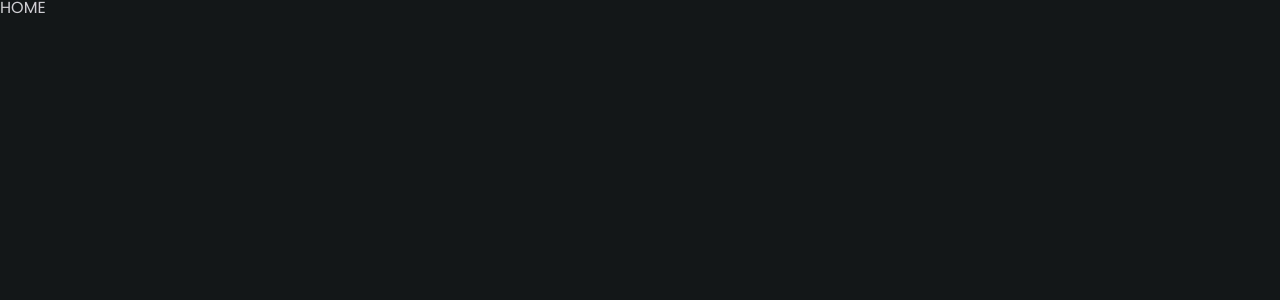
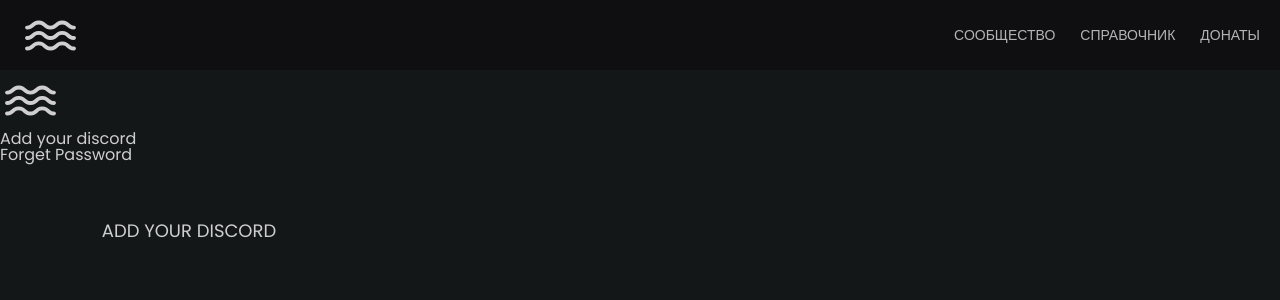
Before and after one commit to ClownsDev/ControllerBotWeb, a React (Vite) app: page / in a window 1280 px wide. Shown: the top 300 px of the page. Built offline with nearby package versions, Linux system fonts and the light colour scheme.

Commit message:
Added Header and styles

```diff
--- a/src/App.jsx
+++ b/src/App.jsx
@@ -1,14 +1,14 @@
-import React, { useState } from 'react'
-import Router from './components/Router/Router';
+import React from "react";
+
+import Router from "./components/Router/Router";
 import Header from "./components/Header/Header";
 import Footer from "./components/Footer/Footer";
 function App() {
-  const [discord,setDiscord] = useState(false)
   return (
     <>
       <Header />
-      <Router/>
-      <Footer />
+      <Router />
+      {/* <Footer /> */}
     </>
   );
 }
--- a/src/components/Header/Header.jsx
+++ b/src/components/Header/Header.jsx
@@ -1,23 +1,31 @@
 import React from "react";
-import styles from "./HeaderBlock.module.scss";
+
+import { Link } from "react-router-dom";
+
+import headerStyle from "./HeaderBlock.module.scss";
+import globalStyle from "../assets/styles/_global.module.scss";
 
 const Header = () => {
   return (
-    <header className={styles.root}>
+    <header className={headerStyle.root}>
+      <div className={globalStyle.container}>
         <nav>
-        logo
+          <Link to="/">
+            <img src="./logo.svg" alt="waves" />
+          </Link>
           <ul>
             <li>
-            <a href="#">first</a>
+              <a href="#">Сообщество</a>
             </li>
             <li>
-            <a href="#">second</a>
+              <a href="#">Справочник</a>
             </li>
             <li>
-            <a href="#">third</a>
+              <a href="#">Донаты</a>
             </li>
           </ul>
         </nav>
+      </div>
     </header>
   );
 };
--- a/src/components/Header/HeaderBlock.module.scss
+++ b/src/components/Header/HeaderBlock.module.scss
@@ -1,12 +1,35 @@
-:root {
-  ul {
+@import "./../assets/styles/variables.scss";
+
+.root {
+  nav {
     display: flex;
-  }
-  li a {
-    color: red;
-  }
-  li + li {
-    margin-left: 15px;
-    color: red;
+    justify-content: space-between;
+    align-items: center;
+
+    height: 70px;
+    width: 100%;
+    font-size: $fontSize-tiny;
+    font-weight: 500;
+    text-transform: uppercase;
+    ul {
+      display: flex;
+    }
+    li a {
+      color: #b4b4b4;
+    }
+    li + li {
+      margin-left: 25px;
+      color: red;
+    }
+    a {
+      transition: 0.3s ease-in;
+      &:hover {
+        color: #fff;
+      }
+    }
   }
 }
+
+header {
+  background-color: #0f0f12;
+}
--- a/src/components/Router/Router.jsx
+++ b/src/components/Router/Router.jsx
@@ -1,18 +1,16 @@
 import React from "react";
-import {BrowserRouter, Routes, Route } from "react-router-dom";
-import HomePage from "../../pages/Home/HomePage";
+import { Routes, Route } from "react-router-dom";
+import VisitPage from "../../pages/Visit/VisitPage";
+import Servers from "../Servers/Servers";
 import NotFoundPage from "../../pages/NotFound/NotFoundPage";
-import VisitPage from "../../pages/Visit/VisitPage";
 
 const Router = () => {
   return (
-    <BrowserRouter>
-      <Routes>
-        <Route path="/" element={<HomePage />}/>
-        <Route path="/visit" element={<VisitPage />}/>
-        <Route path="*" element={<NotFoundPage />}/>
-      </Routes>
-    </BrowserRouter>
+    <Routes>
+      <Route path="/" element={<VisitPage />} />
+      <Route path="/servers" element={<Servers />} />
+      <Route path="*" element={<NotFoundPage />} />
+    </Routes>
   );
 };
 
--- /dev/null
+++ b/src/components/Servers/Servers.jsx
@@ -0,0 +1,15 @@
+import React from "react";
+
+import Header from "../Header/Header";
+import styles from "./Servers.module.scss";
+
+const Servers = () => {
+  return (
+    <>
+      <Header />
+      <div>Servers Page</div>
+    </>
+  );
+};
+
+export default Servers;
--- a/src/components/assets/styles/_global.module.scss
+++ b/src/components/assets/styles/_global.module.scss
@@ -5,6 +5,7 @@
   font-family: "Poppins", sans-serif;
   line-height: 1;
   font-weight: 400;
+  font-size: $fontSize-small;
   background-color: $background;
   color: $grey-color;
   font-synthesis: none;
@@ -13,8 +14,8 @@
   -moz-osx-font-smoothing: grayscale;
 }
 
-// .container {
-//   max-width: 1300px;
-//   padding: 0 20px;
-//   margin: 0 auto;
-// }
+.container {
+  max-width: 1300px;
+  padding: 0 20px;
+  margin: 0 auto;
+}
--- a/src/components/assets/styles/variables.scss
+++ b/src/components/assets/styles/variables.scss
@@ -17,6 +17,6 @@ $borderRadius-medium: 16px;
 $borderRadius-large: 25px;
 
 // SimpleBtn
-$simpleBtn-bg: $color;
+$simpleBtn-bg: $background;
 $simpleBtn-color: $grey-color;
 $simpleBtn-fontSize: $fontSize-medium;
--- a/src/main.jsx
+++ b/src/main.jsx
@@ -4,6 +4,9 @@ import { BrowserRouter } from "react-router-dom";
 import App from "./App.jsx";
 import "./components/assets/styles/_reset.scss";
 import "./components/assets/styles/_global.module.scss";
-import Router from "./components/Router/Router.jsx";
 
-ReactDOM.createRoot(document.getElementById("root")).render(<Router />);
+ReactDOM.createRoot(document.getElementById("root")).render(
+  <BrowserRouter>
+    <App />
+  </BrowserRouter>
+);
--- a/src/pages/Home/HomePage.jsx
+++ /dev/null
@@ -1,11 +0,0 @@
-import React from "react";
-
-const HomePage = () => {
-  return (
-    <>
-      <h1>HOME</h1>
-    </>
-  );
-};
-
-export default HomePage;
```
Also changed, not shown: src/pages/Servers/ServersPage.jsx (added, +9 -0 lines), public/logo.svg, src/components/Servers/Servers.module.scss (added). Lines whose indentation alone changed are shown as unchanged.
